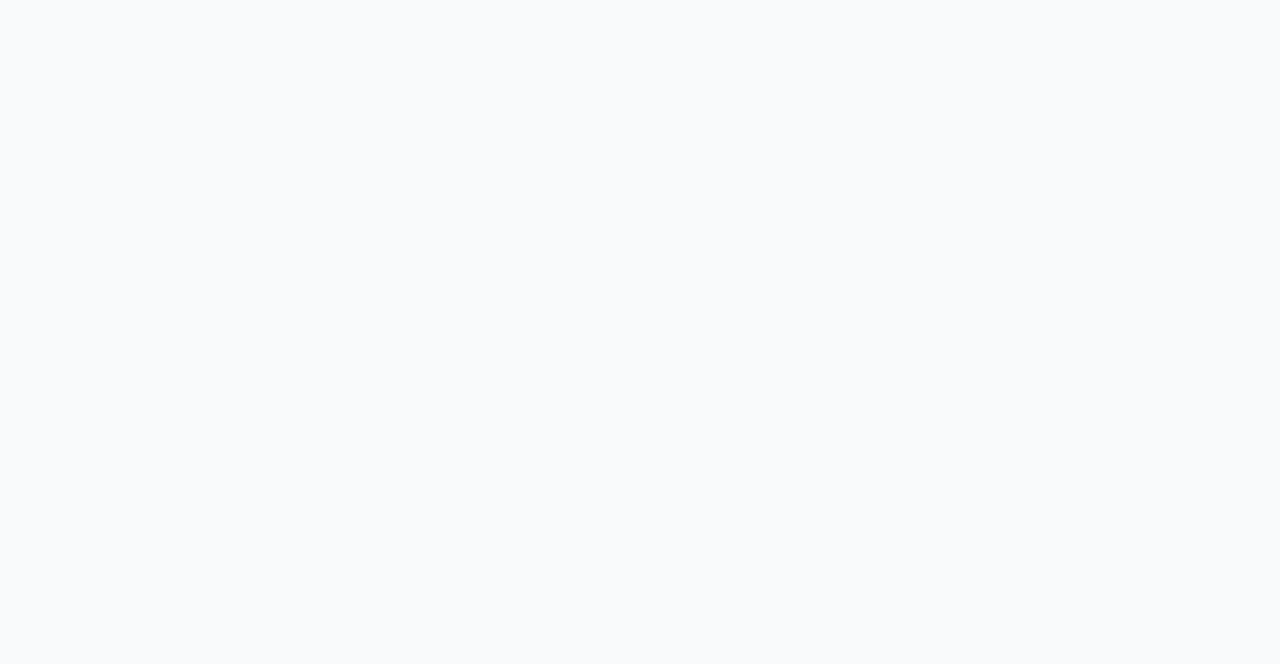
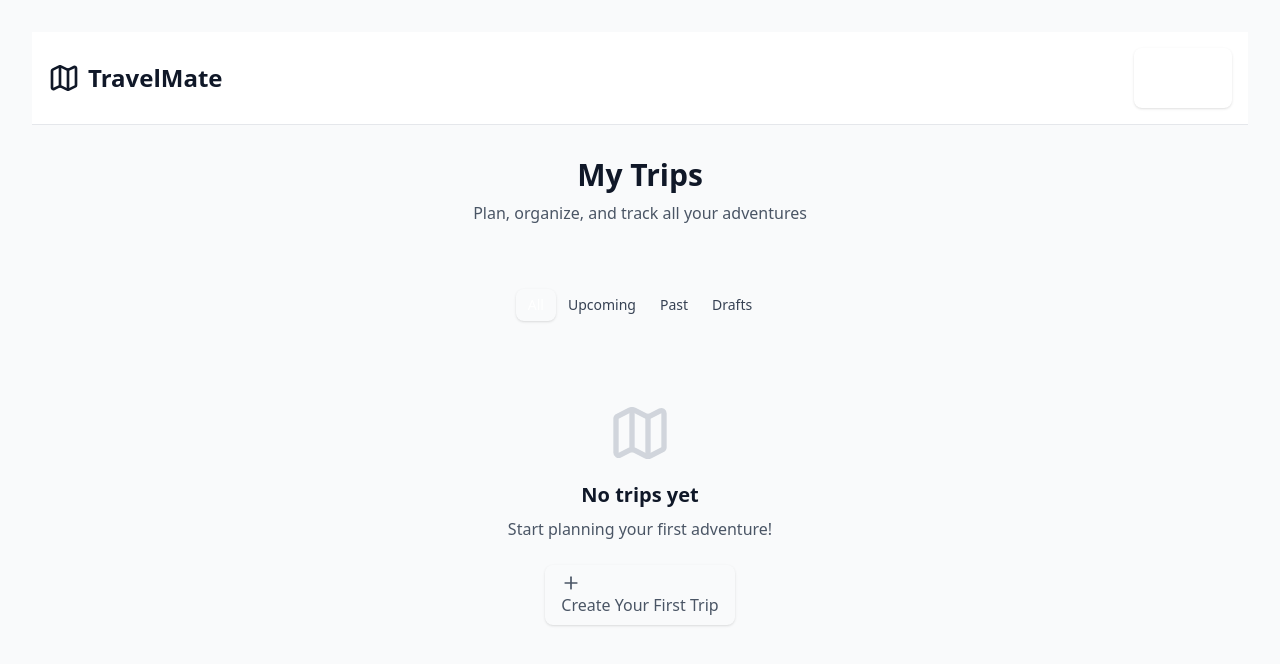
Before and after one commit to ChigrinDmitry/travel-mate, a React (Vite) app: page /dashboard in a window 1280 px wide. Before the commit this address had no page. Shown: the top 664 px of the page. Built offline with nearby package versions, Linux system fonts and the light colour scheme.

Commit message:
feat: add Dashboard page

```diff
--- a/src/app/providers/RouterProvider.tsx
+++ b/src/app/providers/RouterProvider.tsx
@@ -1,6 +1,6 @@
 import { BrowserRouter, Routes, Route, Navigate } from 'react-router-dom';
 import { Landing } from '../../pages/landing/ui';
-//import { Dashboard } from '../../pages/dashboard/ui';
+import { Dashboard } from '../../pages/dashboard/';
 //import { TripPlanning } from '../../pages/trip-planning/ui';
 
 export const RouterProvider = () => {
@@ -8,8 +8,8 @@ export const RouterProvider = () => {
         <BrowserRouter>
             <Routes>
                 <Route path="/" element={<Landing />} />
-                {/* <Route path="/dashboard" element={<Dashboard />} />
-                <Route path="/trip/:tripId" element={<TripPlanning />} /> */}
+                <Route path="/dashboard" element={<Dashboard />} />
+                {/* <Route path="/trip/:tripId" element={<TripPlanning />} /> */}
             </Routes>
         </BrowserRouter>
     );
--- /dev/null
+++ b/src/pages/dashboard/index.ts
@@ -0,0 +1 @@
+export { Dashboard } from './ui/Dashboard';
--- /dev/null
+++ b/src/pages/dashboard/ui/Dashboard.tsx
@@ -0,0 +1,95 @@
+import { useNavigate } from 'react-router-dom';
+import { useTripStore, TripCard } from '../../../entities/trip';
+import { Button } from '../../../shared/ui';
+import { Plus, Map } from 'lucide-react';
+import { useState } from 'react';
+
+export const Dashboard = () => {
+    const navigate = useNavigate();
+    const { trips, setCurrentTrip } = useTripStore();
+    const [filter, setFilter] = useState<'all' | 'upcoming' | 'past' | 'drafts'>('all');
+
+
+    const handleTripClick = (tripId: string) => {
+        setCurrentTrip(tripId);
+        navigate(`/trip/${tripId}`)
+    };
+
+    const filteredTrips = trips.filter((trip) => {
+        if (filter === 'all') return true;
+        if (filter === 'drafts') return trip.status === 'draft' || trip.status === 'planning';
+        if (filter === 'upcoming') return new Date(trip.startDate) > new Date();
+        if (filter === 'past') return new Date(trip.endDate) < new Date();
+        return true;
+    });
+
+    return (
+        <div className='min-h-screen bg-gray-50'>
+            <header className="bg-white border-b border-gray-200">
+                <div className="container mx-auto px-4 py-4 flex items-center justify-between">
+                    <div className="flex items-center gap-2">
+                        <Map className="w-8 h-8 text-primary-600" />
+                        <h1 className="text-2xl font-bold text-gray-900">TravelMate</h1>
+                    </div>
+
+                    <div className="flex items-center gap-4">
+                        <Button onClick={() => navigate('/dashboard/create')}>
+                            <Plus className="w-5 h-5 mr-2" />
+                            New Trip
+                        </Button>
+                    </div>
+                </div>
+            </header>
+
+            <div className="container mx-auto px-4 py-8">
+                <div className="mb-8">
+                    <h2 className="text-3xl font-bold text-gray-900 mb-2">My Trips</h2>
+                    <p className="text-gray-600">Plan, organize, and track all your adventures</p>
+                </div>
+            </div>
+
+            <div>
+                {(['all', 'upcoming', 'past', 'drafts'] as const).map((filterOption) => (
+                    <Button
+                       key={filterOption}
+                       variant={filter === filterOption ? 'primary' : 'ghost'}
+                       size="sm"
+                       onClick={() => setFilter(filterOption)}
+                    >
+                        {filterOption.charAt(0).toUpperCase() + filterOption.slice(1)}
+                    </Button>
+                ))}
+            </div>
+
+            {filteredTrips.length > 0 ? (
+          <div className="grid grid-cols-1 md:grid-cols-2 lg:grid-cols-3 gap-6">
+            {filteredTrips.map((trip) => (
+              <TripCard
+                key={trip.id}
+                trip={trip}
+                onClick={() => handleTripClick(trip.id)}
+              />
+            ))}
+          </div>
+        ) : (
+          <div className="text-center py-20">
+            <Map className="w-16 h-16 text-gray-300 mx-auto mb-4" />
+            <h3 className="text-xl font-semibold text-gray-900 mb-2">
+              {filter === 'all' ? 'No trips yet' : `No ${filter} trips`}
+            </h3>
+            <p className="text-gray-600 mb-6">
+              {filter === 'all'
+                ? 'Start planning your first adventure!'
+                : 'Try changing the filter or create a new trip'}
+            </p>
+            {filter === 'all' && (
+              <Button onClick={() => navigate('/dashboard/create')}>
+                <Plus className="w-5 h-5 mr-2 text-gray-600" />
+                <p className='text-gray-600'>Create Your First Trip</p>
+              </Button>
+            )}
+          </div>
+        )}
+        </div>
+    )
+}
```
